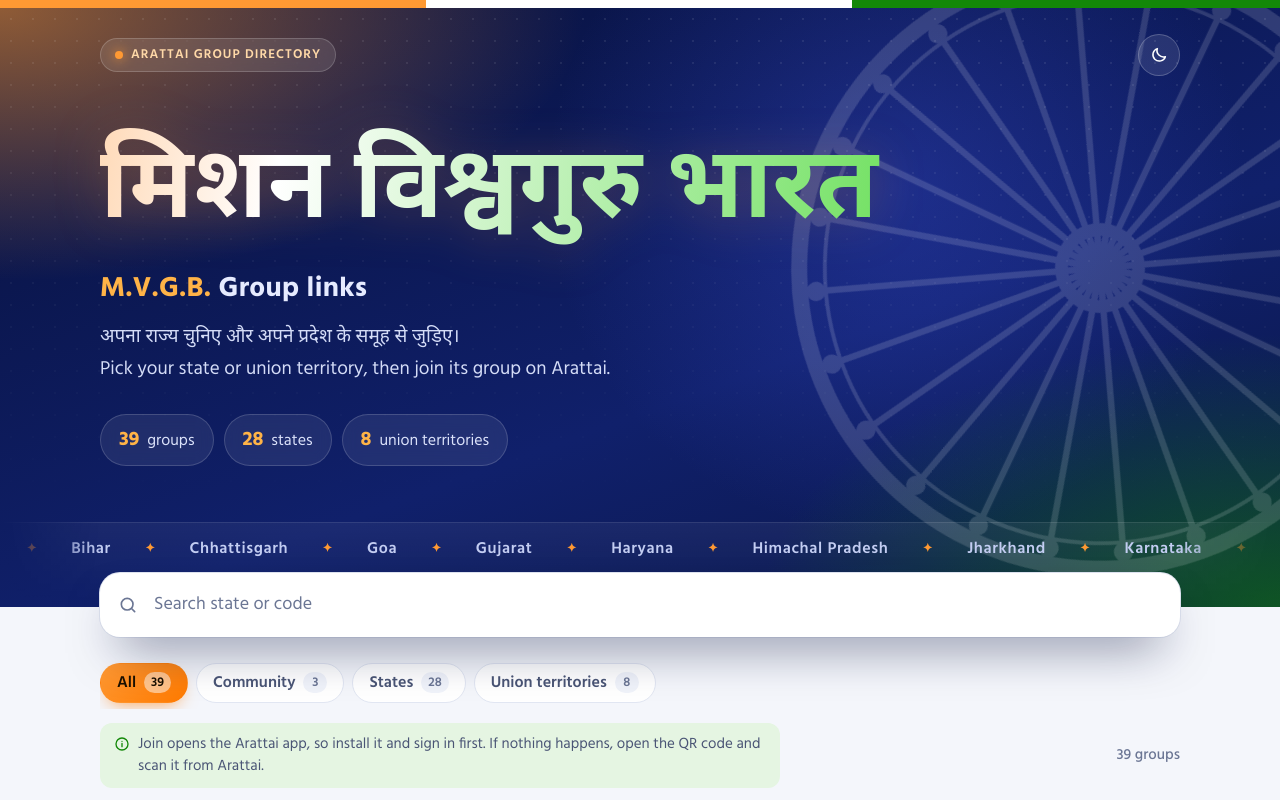
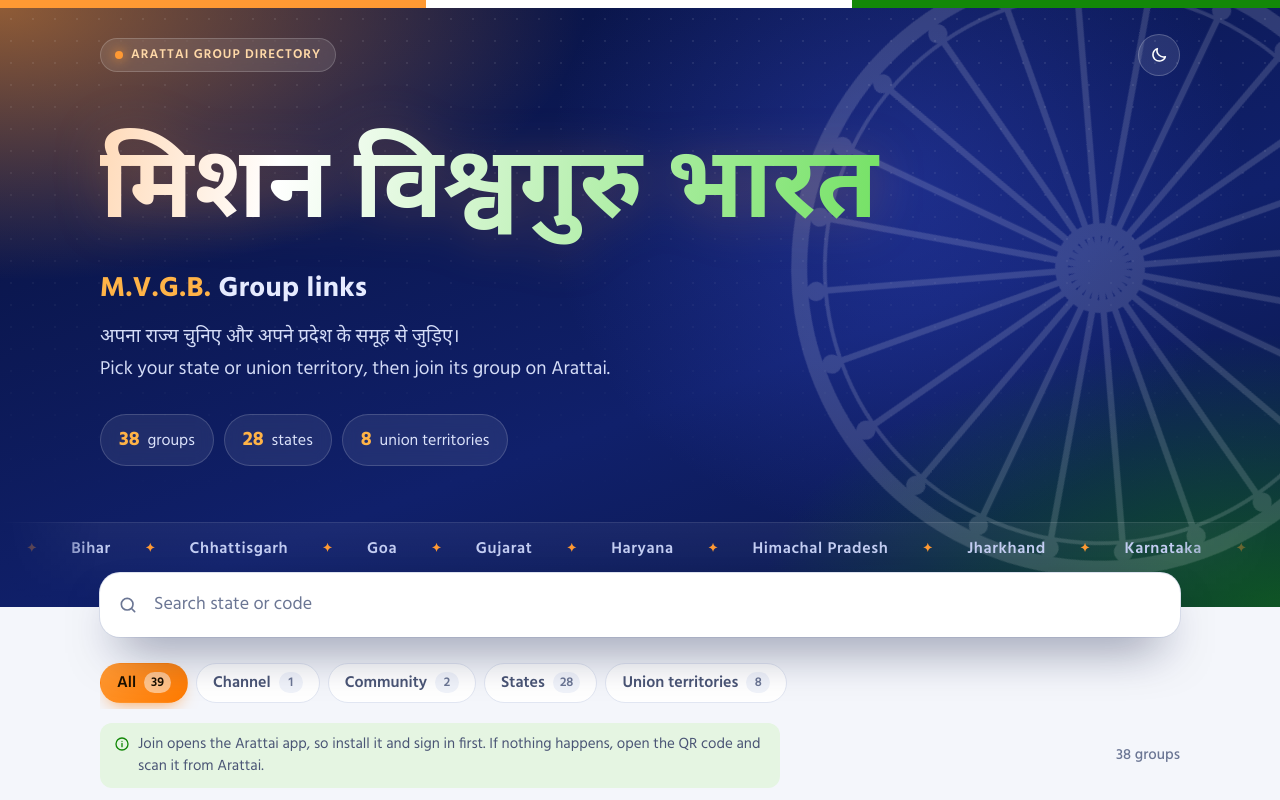
Before and after one commit to sudeep02525/mvgb-group-links, a Next.js app: page / in a window 1280 px wide. Shown: the top 800 px of the page. Built offline with nearby package versions, Linux system fonts and the light colour scheme.

Commit message:
Move MVGB channel into its own Channel section above community groups

```diff
--- a/src/app/globals.css
+++ b/src/app/globals.css
@@ -441,3 +441,6 @@ button, input { font: inherit; color: inherit; }
 .jai { display: flex; align-items: center; justify-content: center; gap: 12px; background: none; color: inherit; -webkit-background-clip: border-box; background-clip: border-box; }
 .jai-text { line-height: 1.5; padding: 0.08em 0.05em; background: linear-gradient(90deg, #ff9933, #b8b8c8 50%, #2fb31f); -webkit-background-clip: text; background-clip: text; color: transparent; }
 .jai-flag { width: 40px; height: 27px; border-radius: 4px; box-shadow: 0 0 0 1px rgba(128, 128, 160, 0.4), 0 6px 14px -6px rgba(0, 0, 0, 0.5); }
+
+/* channel section looks like community (saffron) */
+.plate[data-category="channel"] { background: linear-gradient(135deg, #ffb04d, #ff7a00); color: #1a1000; }
--- a/src/app/page.tsx
+++ b/src/app/page.tsx
@@ -19,7 +19,7 @@ function Chakra() {
 }
 
 export default function Home() {
-  const names = GROUPS.filter((g) => g.category !== "community").map((g) => g.name);
+  const names = GROUPS.filter((g) => g.category === "state" || g.category === "ut").map((g) => g.name);
   const states = GROUPS.filter((g) => g.category === "state").length;
   const uts = GROUPS.filter((g) => g.category === "ut").length;
 
@@ -46,7 +46,7 @@ export default function Home() {
             Pick your state or union territory, then join its group on Arattai.
           </p>
           <div className="hero-stats">
-            <span className="hero-stat"><b>{GROUPS.length}</b> groups</span>
+            <span className="hero-stat"><b>{GROUPS.filter((g) => g.category !== "channel").length}</b> groups</span>
             <span className="hero-stat"><b>{states}</b> states</span>
             <span className="hero-stat"><b>{uts}</b> union territories</span>
           </div>
@@ -79,7 +79,7 @@ export default function Home() {
             </svg>
           </p>
           <p>Anyone with a link can join, so share these only with people you trust.</p>
-          <p className="footer-count">{GROUPS.length} groups in the M.V.G.B. directory.</p>
+          <p className="footer-count">{GROUPS.filter((g) => g.category !== "channel").length} groups and 1 channel in the M.V.G.B. directory.</p>
         </div>
       </footer>
     </>
--- a/src/components/GroupDirectory.tsx
+++ b/src/components/GroupDirectory.tsx
@@ -17,6 +17,7 @@ type Filter = "all" | Category;
 
 const FILTERS: { value: Filter; label: string }[] = [
   { value: "all", label: "All" },
+  { value: "channel", label: "Channel" },
   { value: "community", label: "Community" },
   { value: "state", label: "States" },
   { value: "ut", label: "Union territories" },
@@ -81,10 +82,11 @@ export default function GroupDirectory({ groups }: { groups: Group[] }) {
     return () => window.removeEventListener("keydown", onKeyDown);
   }, []);
 
+  const groupTotal = groups.filter((g) => g.category !== "channel").length;
   const isFiltering = query.trim() !== "" || filter !== "all";
   const summary = isFiltering
-    ? `Showing ${visible.length} of ${groups.length} groups`
-    : `${groups.length} groups`;
+    ? `Showing ${visible.filter((g) => g.category !== "channel").length} of ${groupTotal} groups`
+    : `${groupTotal} groups`;
 
   return (
     <>
--- a/src/data/groups.ts
+++ b/src/data/groups.ts
@@ -1,4 +1,4 @@
-export type Category = "community" | "state" | "ut";
+export type Category = "channel" | "community" | "state" | "ut";
 
 export interface Group {
   /** Position in the original list (#1–#38). */
@@ -23,18 +23,19 @@ export interface Group {
 }
 
 export const CATEGORY_LABELS: Record<Category, string> = {
+  channel: "Channel",
   community: "Community groups",
   state: "States",
   ut: "Union territories",
 };
 
-export const CATEGORY_ORDER: Category[] = ["community", "state", "ut"];
+export const CATEGORY_ORDER: Category[] = ["channel", "community", "state", "ut"];
 
-/** Sorted: community groups first, then states A–Z, then union territories A–Z. */
+/** Sorted: channel first, then community groups, then states A–Z, then union territories A–Z. */
 export const GROUPS: Group[] = [
   {
     id: 39,
-    category: "community",
+    category: "channel",
     code: "CH",
     image: "/groups/ch.webp",
     name: "Mission Vishwaguru Bharat Channel",
--- a/src/lib/search.ts
+++ b/src/lib/search.ts
@@ -39,7 +39,7 @@ export function search(index: SearchIndexEntry[], query: string): Group[] {
 }
 
 export function countByCategory(groups: Group[]): Record<Category, number> {
-  const counts: Record<Category, number> = { community: 0, state: 0, ut: 0 };
+  const counts: Record<Category, number> = { channel: 0, community: 0, state: 0, ut: 0 };
   for (const group of groups) counts[group.category] += 1;
   return counts;
 }
```
